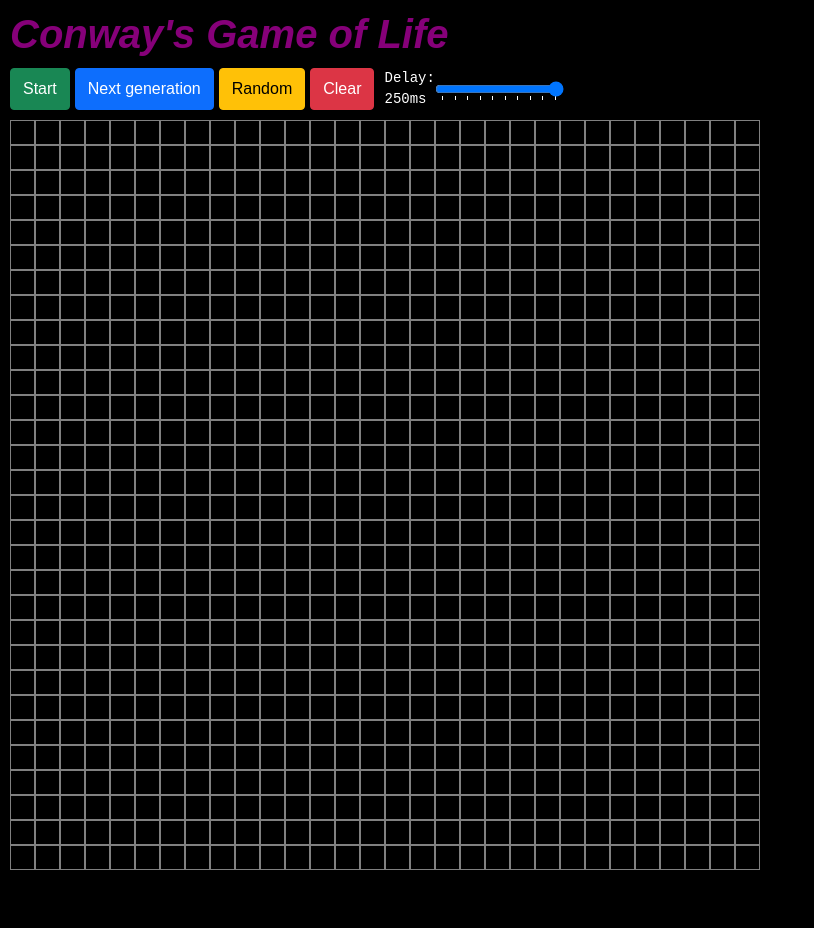
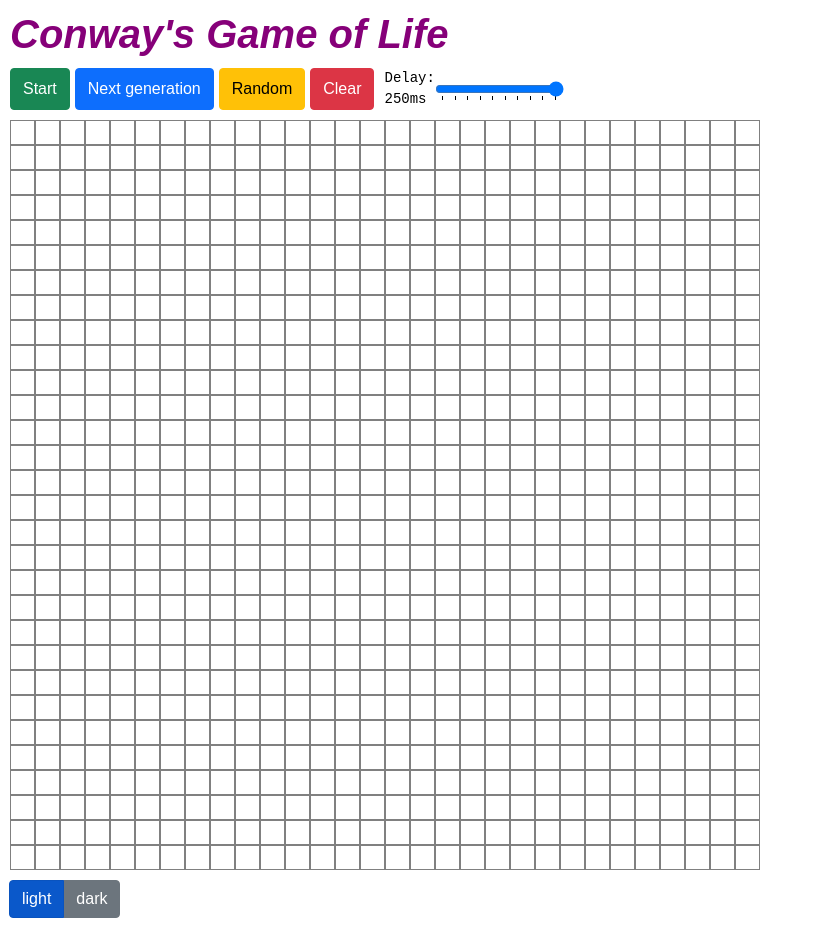
Before and after one commit to vancomm/game-of-life, a React app: page / in a window 1280 px wide. Shown: the whole page, without its empty margins (0-814 px from the left). Before the commit the page ends 880 px from the top, so only its background shows below. Built offline with nearby package versions, Linux system fonts and the light colour scheme.

Commit message:
Implemented themes

```diff
--- a/src/components/App.jsx
+++ b/src/components/App.jsx
@@ -3,12 +3,14 @@
 /* eslint-disable no-param-reassign */
 /* eslint-disable react/no-array-index-key */
 import React, {
-  useCallback, useRef, useState,
+  useCallback, useRef, useState, useEffect,
 } from 'react';
 import produce from 'immer';
 import cn from 'classnames';
 import Button from 'react-bootstrap/Button';
 import Slider from './Slider.jsx';
+import ThemeSwitcher from './ThemeSwitcher.jsx';
+import { useTheme } from '../contexts/ThemeContext.jsx';
 
 const CELL_SIZE = '25px';
 const NUM_ROWS = 30;
@@ -38,6 +40,7 @@ const getRandomField = () => Array.from(
 
 export default function App() {
   const [running, setRunning] = useState(false);
+
   const [ms, setMs] = useState(250);
 
   const runningRef = useRef();
@@ -73,7 +76,9 @@ export default function App() {
         }
       }
     }));
+
     if (once) return;
+
     setTimeout(runSimulation, msRef.current);
   }, []);
 
@@ -110,31 +115,37 @@ export default function App() {
     }));
   };
 
+  const { theme } = useTheme();
+
+  document.body.classList = theme.body.classList;
+
   return (
     <>
-      <h1>Conway&apos;s Game of Life</h1>
+      <h1>
+        Conway&apos;s Game of Life
+      </h1>
       <div className="btn-container">
         <Button
-          variant={running ? 'danger' : 'success'}
+          variant={running ? theme.buttons.stop.variant : theme.buttons.start.variant}
           onClick={toggleRunning}
         >
           {running ? 'Stop' : 'Start'}
         </Button>
         <Button
-          variant="primary"
+          variant={theme.buttons.next.variant}
           onClick={runOneGen}
           disabled={running}
         >
           Next generation
         </Button>
         <Button
-          variant="warning"
+          variant={theme.buttons.random.variant}
           onClick={randomizeField}
         >
           Random
         </Button>
         <Button
-          variant="danger"
+          variant={theme.buttons.clear.variant}
           onClick={clearField}
         >
           Clear
@@ -149,10 +160,12 @@ export default function App() {
           <div
             key={`cell-${i}-${j}`}
             className={cn('cell', (value === 1 ? 'alive' : 'dead'))}
+            style={{ '--bg-color': theme.cell['bg-color'] }}
             onClick={toggleCell(i, j)}
           />
         )))}
       </div>
+      <ThemeSwitcher />
     </>
   );
 }
--- a/src/components/Slider.jsx
+++ b/src/components/Slider.jsx
@@ -1,14 +1,17 @@
 import React from 'react';
 import PropTypes from 'prop-types';
+import { useTheme } from '../contexts/ThemeContext.jsx';
 
 export default function Slider({ value, setValue }) {
+  const { theme } = useTheme();
+
   return (
     <>
       <label
         htmlFor="delay"
         style={{
           fontFamily: 'monospace',
-          color: 'white',
+          color: theme.text.color,
           fontSize: '14px',
           display: 'flex',
           width: '100px',
@@ -29,7 +32,7 @@ export default function Slider({ value, setValue }) {
           value={value}
           list="steplist"
           style={{
-            color: 'white',
+            color: theme.text.color,
           }}
           onChange={(e) => setValue(e.target.value)}
         />
--- /dev/null
+++ b/src/components/ThemeSwitcher.jsx
@@ -0,0 +1,26 @@
+import React from 'react';
+import ButtonGroup from 'react-bootstrap/ButtonGroup';
+import ToggleButton from 'react-bootstrap/ToggleButton';
+import { useTheme } from '../contexts/ThemeContext.jsx';
+
+export default function ThemeSwitcher() {
+  const { themes, theme, setTheme } = useTheme();
+
+  return (
+    <ButtonGroup>
+      {themes.map((t) => (
+        <ToggleButton
+          key={t.name}
+          id={t.name}
+          type="radio"
+          value={t.name}
+          variant={theme.switcher[t.name].variant}
+          checked={t.name === theme.name}
+          onChange={() => setTheme(t)}
+        >
+          {t.name}
+        </ToggleButton>
+      ))}
+    </ButtonGroup>
+  );
+}
--- /dev/null
+++ b/src/contexts/ThemeContext.jsx
@@ -0,0 +1,103 @@
+import React, {
+  useContext, useMemo, useState, createContext,
+} from 'react';
+import PropTypes from 'prop-types';
+import cn from 'classnames';
+
+const ThemeContext = createContext();
+
+const themes = [
+  {
+    name: 'light',
+    body: {
+      classList: cn('bg-white'),
+    },
+    text: {
+      color: 'black',
+    },
+    cell: {
+      'bg-color': 'black',
+    },
+    buttons: {
+      start: {
+        variant: 'success',
+      },
+      stop: {
+        variant: 'danger',
+      },
+      next: {
+        variant: 'primary',
+      },
+      random: {
+        variant: 'warning',
+      },
+      clear: {
+        variant: 'danger',
+      },
+    },
+    switcher: {
+      light: {
+        variant: 'primary',
+      },
+      dark: {
+        variant: 'secondary',
+      },
+    },
+  },
+  {
+    name: 'dark',
+    body: {
+      classList: cn('bg-black'),
+    },
+    text: {
+      color: 'white',
+    },
+    cell: {
+      'bg-color': 'white',
+    },
+    buttons: {
+      start: {
+        variant: 'outline-success',
+      },
+      stop: {
+        variant: 'outline-danger',
+      },
+      next: {
+        variant: 'outline-primary',
+      },
+      random: {
+        variant: 'outline-warning',
+      },
+      clear: {
+        variant: 'outline-danger',
+      },
+    },
+    switcher: {
+      light: {
+        variant: 'outline-secondary',
+      },
+      dark: {
+        variant: 'outline-primary',
+      },
+    },
+  },
+];
+
+export function ThemeProvider({ children }) {
+  const [theme, setTheme] = useState(themes[0]);
+
+  const value = useMemo(() => ({ themes, theme, setTheme }), [theme]);
+
+  return (
+    // eslint-disable-next-line react/jsx-no-constructed-context-values
+    <ThemeContext.Provider value={value}>{children}</ThemeContext.Provider>
+  );
+}
+
+ThemeProvider.propTypes = {
+  children: PropTypes.node.isRequired,
+};
+
+export function useTheme() {
+  return useContext(ThemeContext);
+}
--- a/src/index.jsx
+++ b/src/index.jsx
@@ -1,9 +1,14 @@
 import React from 'react';
 import ReactDOM from 'react-dom/client';
+import { ThemeProvider } from './contexts/ThemeContext.jsx';
 import App from './components/App.jsx';
 import './styles/style.css';
 
 const mountNode = document.getElementById('root');
 const root = ReactDOM.createRoot(mountNode);
 
-root.render(<App />);
+root.render(
+  <ThemeProvider>
+    <App />
+  </ThemeProvider>,
+);
--- a/src/styles/style.css
+++ b/src/styles/style.css
@@ -34,28 +34,9 @@
 
 body {
   font-family: sans-serif;
-  background-color: black;
 }
 
-/* button::first-letter {
-  text-decoration: underline;
-} */
-
-/* h1 {
-  width: fit-content;
-  margin: 10px;
-  font-weight: bold;
-  font-style: italic;
-  background: linear-gradient(to right, #6666ff, #0099ff, #00ff00, #ff3399, #6666ff);
-  -webkit-background-clip: text;
-  background-clip: text;
-  color: transparent;
-  animation: rainbow_animation 6s ease-in-out infinite;
-  background-size: 400% 100%;
-} */
-
 h1 {
-  background-color: black;
   width: fit-content;
   font-weight: bold;
   font-style: italic;
@@ -68,6 +49,11 @@ h1 {
   flex-wrap: wrap;
   margin: 10px;
   gap: 5px;
+}
+
+.btn-group {
+  margin: 10px;
+  margin-top: 0px;
 }
 
 .buttons {
@@ -98,8 +84,7 @@ h1 {
 }
 
 .cell.alive {
-  background-color: black;
-  color: white;
+  background-color: var(--bg-color);
 }
 
 .field:not(.running) .cell:hover {
@@ -109,3 +94,20 @@ h1 {
 .field:not(.running) .cell.alive:hover {
   background-color: rgb(129, 0, 0);
 }
+
+/* button::first-letter {
+  text-decoration: underline;
+} */
+
+/* h1 {
+  width: fit-content;
+  margin: 10px;
+  font-weight: bold;
+  font-style: italic;
+  background: linear-gradient(to right, #6666ff, #0099ff, #00ff00, #ff3399, #6666ff);
+  -webkit-background-clip: text;
+  background-clip: text;
+  color: transparent;
+  animation: rainbow_animation 6s ease-in-out infinite;
+  background-size: 400% 100%;
+} */
--- a/webpack.config.cjs
+++ b/webpack.config.cjs
@@ -18,7 +18,7 @@ const config = {
   },
   plugins: [
     new HtmlWebpackPlugin({
-      template: 'index.html',
+      template: 'templates/gol.html',
     }),
   ],
   module: {
```
Also changed, not shown: templates/gol.html (renamed from index.html).
